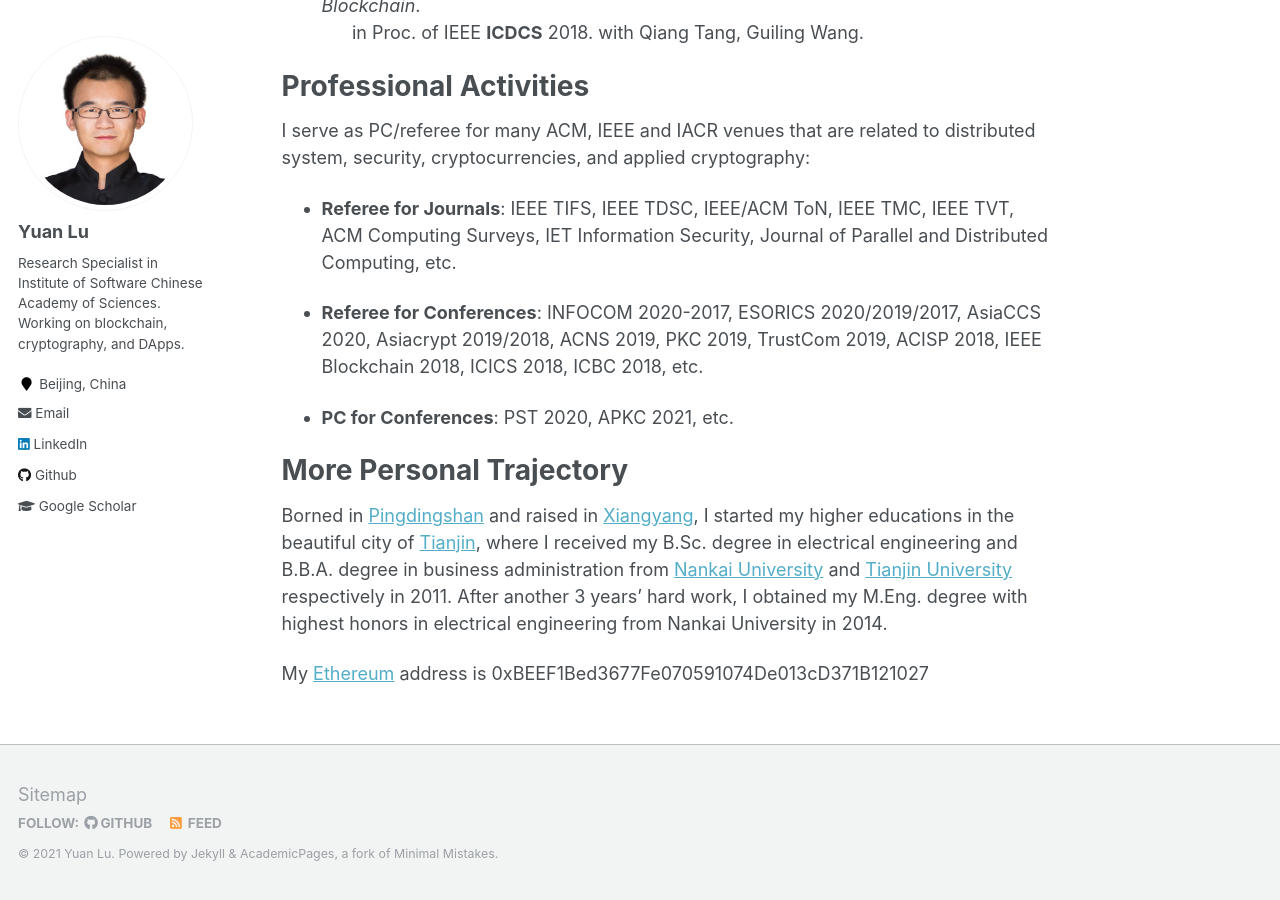
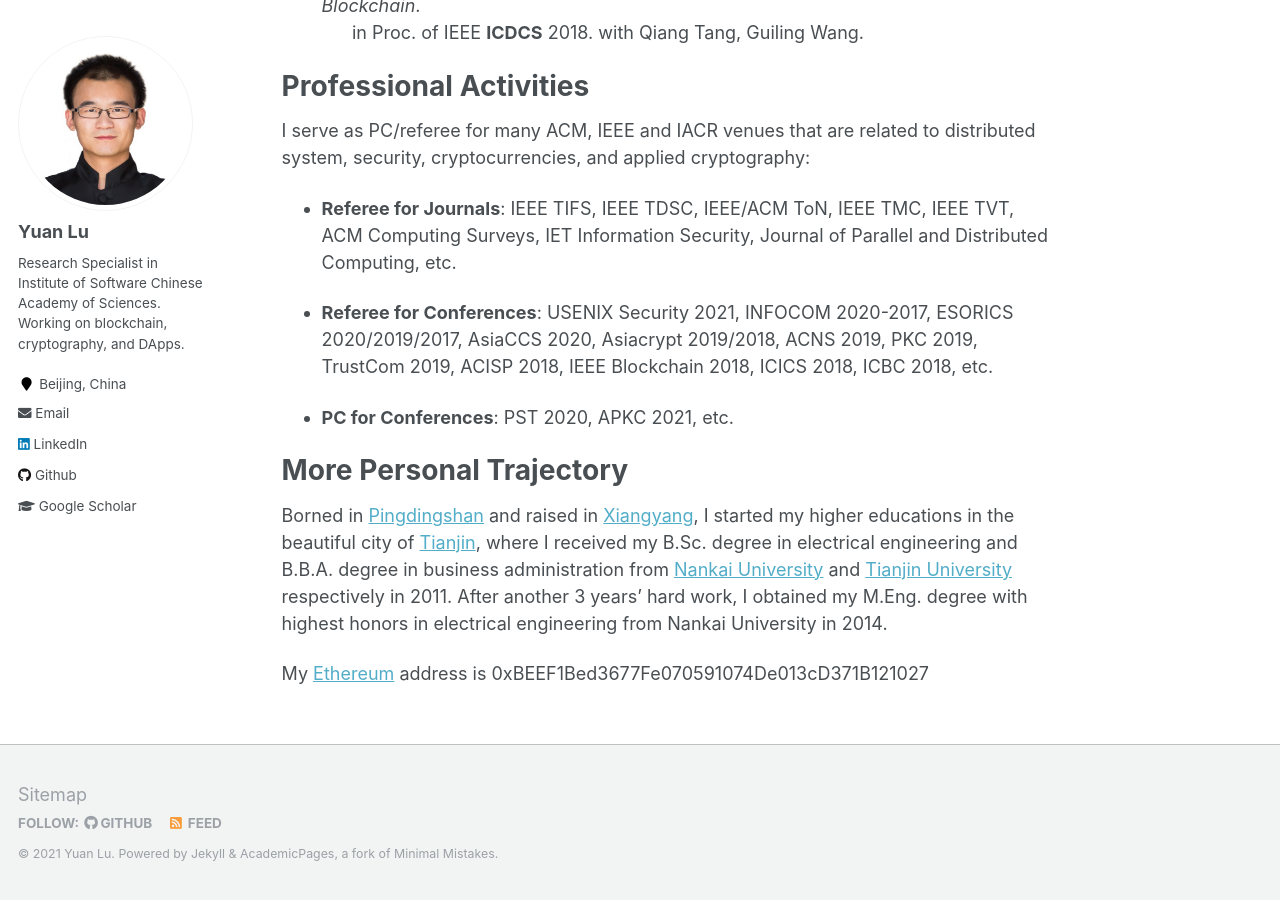
Before and after one commit to yylluu/yylluu.github.io, a Jekyll site: the page built from _pages/about.md, in a window 1280 px wide and 900 px high, scrolled down 782 px. Built offline with Jekyll 4.4.1, drawn with Linux system fonts in a browser that asks for light colours.

Commit message:
Update about.md

```diff
--- a/_pages/about.md
+++ b/_pages/about.md
@@ -39,7 +39,7 @@
 
 - **Referee for Journals**: IEEE TIFS, IEEE TDSC, IEEE/ACM ToN, IEEE TMC, IEEE TVT, ACM Computing Surveys, IET Information Security, Journal of Parallel and Distributed Computing, etc.
 
-- **Referee for Conferences**: INFOCOM 2020-2017, ESORICS 2020/2019/2017, AsiaCCS 2020, Asiacrypt 2019/2018, ACNS 2019, PKC 2019, TrustCom 2019, ACISP 2018, IEEE Blockchain 2018, ICICS 2018, ICBC 2018, etc.
+- **Referee for Conferences**: USENIX Security 2021, INFOCOM 2020-2017, ESORICS 2020/2019/2017, AsiaCCS 2020, Asiacrypt 2019/2018, ACNS 2019, PKC 2019, TrustCom 2019, ACISP 2018, IEEE Blockchain 2018, ICICS 2018, ICBC 2018, etc.
 
 - **PC for Conferences**: PST 2020, APKC 2021, etc.
 
```
